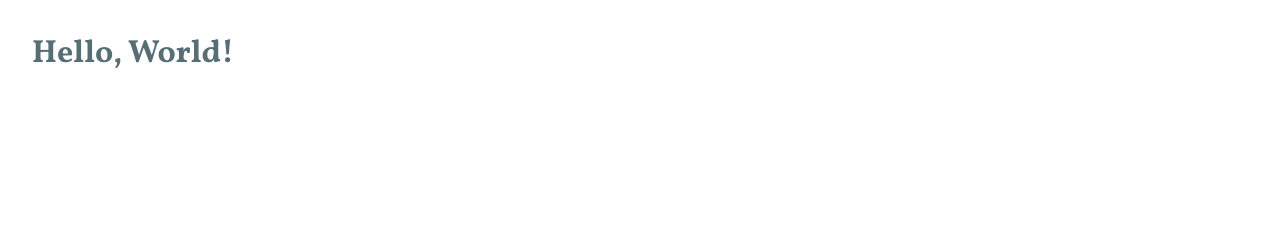
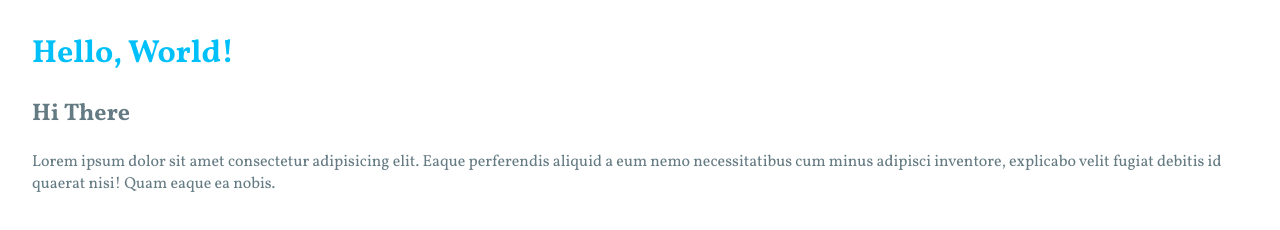
Before and after one commit to FaissalMoustafa/team-assignment, a plain HTML site: page index.html in a window 1280 px wide. Drawn offline with Linux system fonts and the light colour scheme.

Commit message:
addition of h2, p, and color h1 change

```diff
--- a/index.html
+++ b/index.html
@@ -12,5 +12,7 @@
   </head>
   <body>
     <h1>Hello, World!</h1>
+    <h2>Hi There</h2>
+    <p>Lorem ipsum dolor sit amet consectetur adipisicing elit. Eaque perferendis aliquid a eum nemo necessitatibus cum minus adipisci inventore, explicabo velit fugiat debitis id quaerat nisi! Quam eaque ea nobis.</p>
   </body>
 </html>
--- a/style.css
+++ b/style.css
@@ -6,5 +6,5 @@ body {
 
 h1 {
   font-weight: 700;
-  color: #586e75;
+  color: #00c0fa;
 }
```
